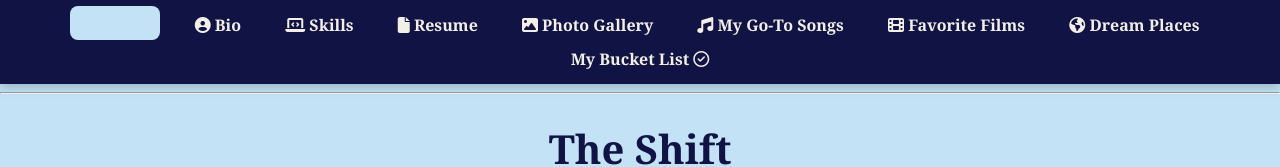
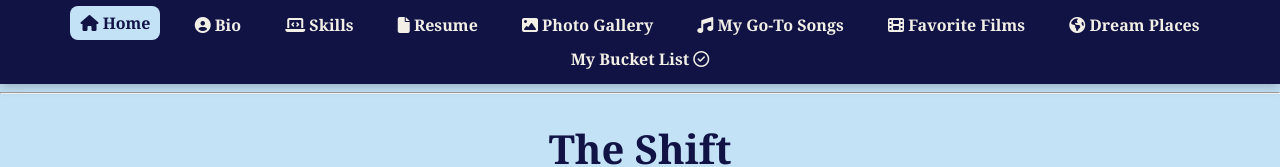
Before and after one commit to Minadengz/GeminaaCoronel, a plain HTML site: page Minawebsite/LAnding/bio.html in a window 1280 px wide. In both pictures the pointer is over the link "Home". Shown: the top 167 px of the page. Drawn offline with Linux system fonts and the light colour scheme.

Commit message:
Update bio-style.css

```diff
--- a/Minawebsite/LAnding/bio-style.css
+++ b/Minawebsite/LAnding/bio-style.css
@@ -32,7 +32,7 @@ body {
 }
 
 .navigation .links a:hover {
-    color: #C3E2F6; /* Soft Blue */
+    color: #111345
 }
 
 /* Title & Author */
```
